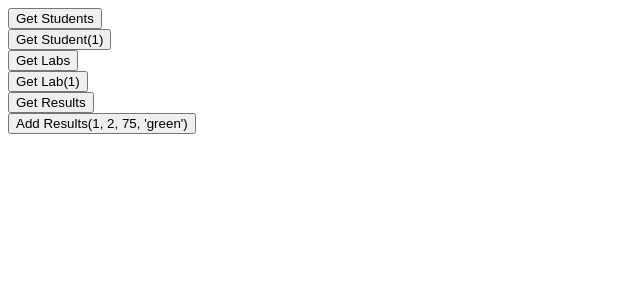
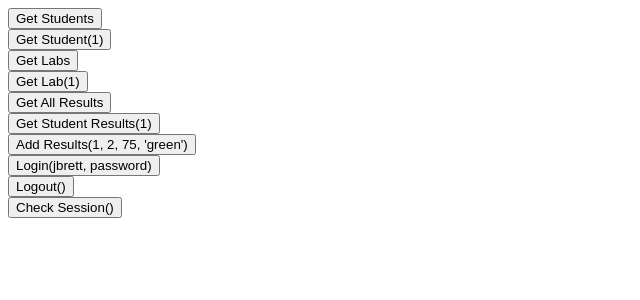
Before and after one commit to johnbrett/SPMS, a PHP site: page /restTest.html in a window 1280 px wide. Shown: the top 300 px of the page, without its empty margins (0-640 px from the left). Run offline with PHP 8.4, Linux system fonts and the light colour scheme.

Commit message:
Updated REST client, bug fix in router.php
Updated spms.js, updated restTest.html and bug fix getAllResults in
router.php

```diff
--- a/js/app/spms.js
+++ b/js/app/spms.js
@@ -4,6 +4,18 @@ var spms = angular.module('spms', ['restangular']).config(function(RestangularPr
 	})
 
 spms.controller('RESTCtrl', function($scope, Restangular){
+
+	$scope.createSession = function(username, password)	{
+		if(username && password)
+			$scope.userSession = Restangular.all("auth").post("PHP_AUTH_USER=" + username +"&PHP_AUTH_PW=" + password)
+		else
+			$scope.userSession = Restangular.all("auth").post("PHP_AUTH_USER=&PHP_AUTH_PW=")
+	}
+
+	$scope.checkSession = function(){
+		$scope.validSession = Restangular.all("auth").getList()
+	}
+
 	$scope.getStudents = function(id) {
 		if(id)
 			$scope.student = Restangular.one("student", id).get()
@@ -25,6 +37,10 @@ spms.controller('RESTCtrl', function($scope, Restangular){
 			$scope.results = Restangular.all("result").getList()
 	}
 
+	$scope.getStudentResults = function(id) {
+			$scope.studentResults = Restangular.one("student", id).all("result").getList()
+	}
+
 	$scope.addResults = function(id, lab_id, mark, colour)	{
 		$scope.addResponse = Restangular.one("student", id).all("result").post("lab_id=" + lab_id +"&mark=" + mark + "&colour=" + colour)
 	}
--- a/restTest.html
+++ b/restTest.html
@@ -24,11 +24,23 @@
 <button class="btn" ng-click="getLabs(1)">Get Lab(1)</button>
 
 <div>{{results}}</div>
-<button class="btn" ng-click="getResults()">Get Results</button>
+<button class="btn" ng-click="getResults()">Get All Results</button>
+
+<div>{{studentResults}}</div>
+<button class="btn" ng-click="getStudentResults(1)">Get Student Results(1)</button>
 
 <div>{{addResponse}}</div>
 <button class="btn" ng-click="addResults(1, '2', '75', 'green')">Add Results(1, 2, 75, 'green')</button>
 
+<div>{{userSession}}</div>
+<button class="btn" ng-click="createSession('jbrett', 'password')">Login(jbrett, password)</button>
+
+<div>{{userSession}}</div>
+<button class="btn" ng-click="createSession()">Logout()</button>
+
+<div>{{validSession}}</div>
+<button class="btn" ng-click="checkSession()">Check Session()</button>
+
 </div>
 </body>
 </html>
--- a/router.php
+++ b/router.php
@@ -72,12 +72,12 @@ function getStudentResult($id){
     $results = array();
     for($i=0; $i<count($rows); $i++){
         $results[] = array(
+            "student_id"=>$rows[$i]->student_id,
             "mark"=>$rows[$i]->mark,
              "colour"=>$rows[$i]->colour
              );
     }
-    $return = array('student_id'=>$id, 'results'=>$results);
-    echo _parseJSON($return);
+    echo _parseJSON($results);
 }
 
 function addStudentResult($id){
@@ -123,12 +123,10 @@ function getAllResults(){
     $rows = _getRows($sql);
 
     $results = "";
-    echo "[";
     for($i=0; $i<count($rows); $i++){
         echo ($i > 0 && $i<count($rows)) ? "," : "";
         getStudentResult($rows[$i]->student_id);
     }
-    echo "]";
 }
 
 function getGroupResults($id){
```
